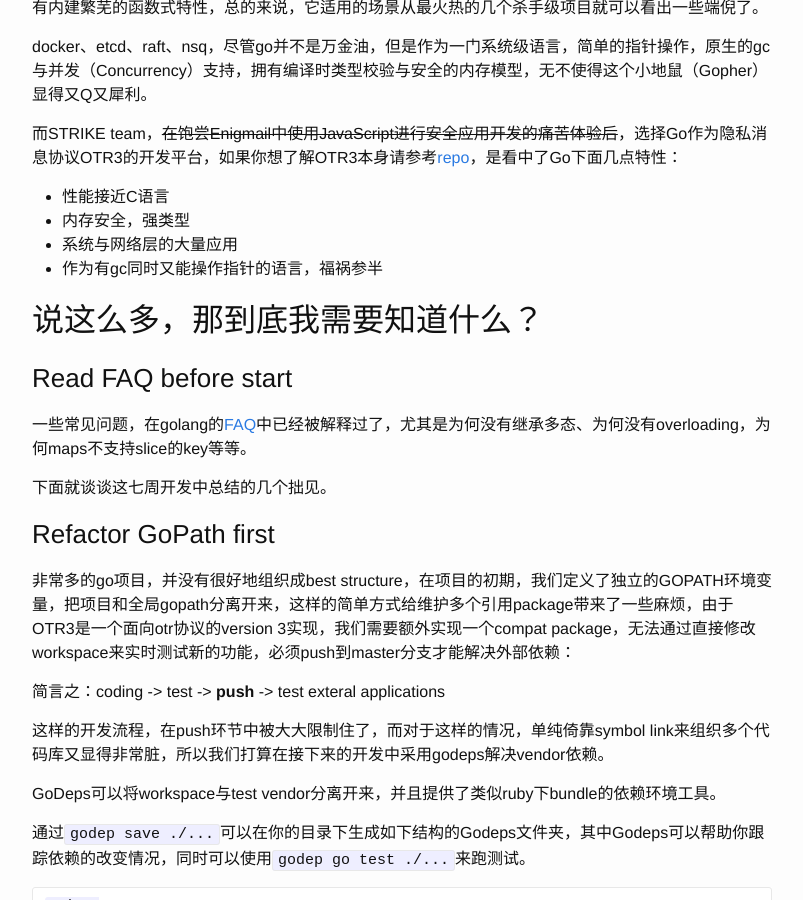
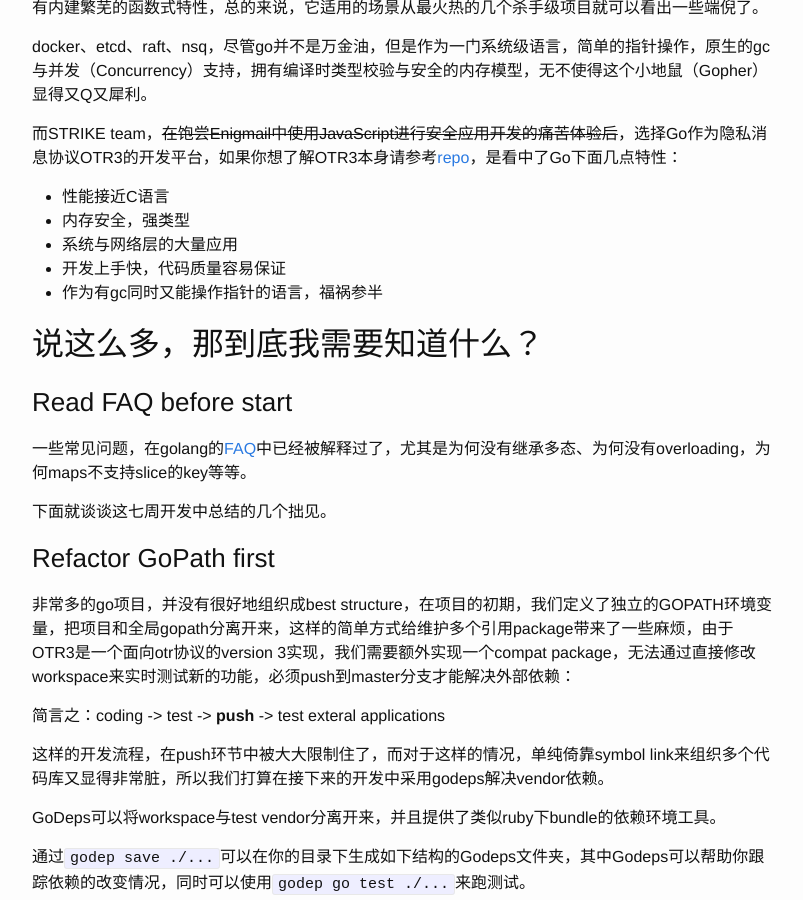
Before and after one commit to tcz001/tcz001.github.io, a Jekyll site: the page built from _posts/2015-08-17-golang-what-you-may-need-to-know-about-golang-and-protocol-programming.md, in a window 1280 px wide and 900 px high, scrolled down 333 px. Shown: the whole window, without its empty margins (238-1041 px from the left). Built offline with Jekyll 4.4.1, drawn with Linux system fonts in a browser that asks for light colours.

Commit message:
Updated 2015-08-17-golang-what-you-may-need-to-know-about-golang-and-protocol-programming.md

```diff
--- a/_posts/2015-08-17-golang-what-you-may-need-to-know-about-golang-and-protocol-programming.md
+++ b/_posts/2015-08-17-golang-what-you-may-need-to-know-about-golang-and-protocol-programming.md
@@ -20,6 +20,7 @@ docker、etcd、raft、nsq，尽管go并不是万金油，但是作为一门系
 - 性能接近C语言
 - 内存安全，强类型
 - 系统与网络层的大量应用
+- 开发上手快，代码质量容易保证
 - 作为有gc同时又能操作指针的语言，福祸参半
 
 ## 说这么多，那到底我需要知道什么？
```
